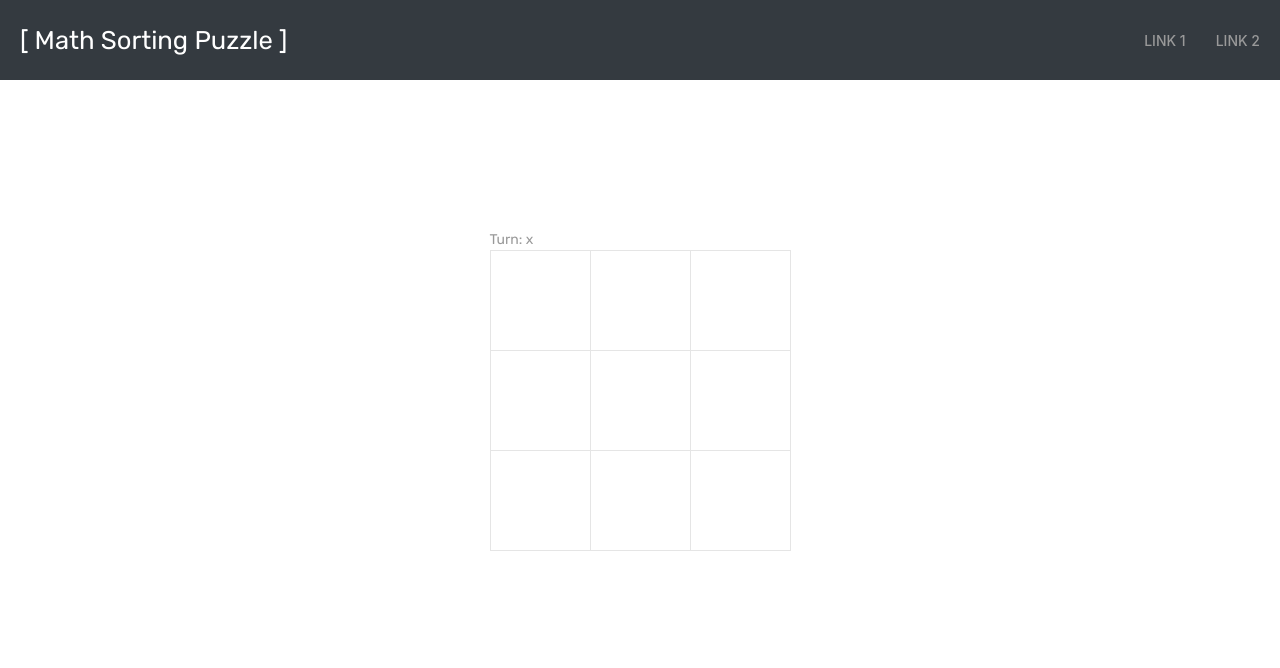
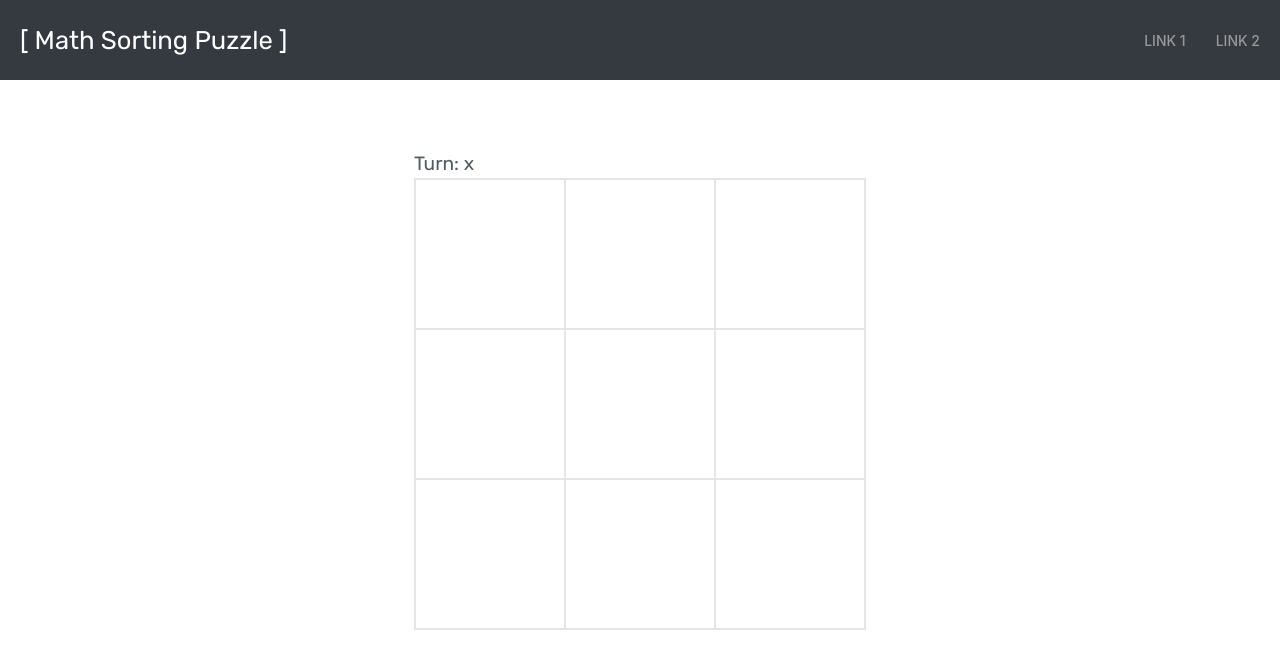
Before and after one commit to Brlaney/next-math-puzzle, a Next.js app: page /tic-tac-toe in a window 1280 px wide. Shown: the top 668 px of the page. Built offline with nearby package versions, Linux system fonts and the light colour scheme.

Commit message:
Pushing changes

```diff
--- a/src/pages/tic-tac-toe/index.tsx
+++ b/src/pages/tic-tac-toe/index.tsx
@@ -16,9 +16,9 @@ const TicTacToe = () => {
   const checkForWinner = (squares) => {
     // Define every possible condition that wins tic-tac-toe
     let combos = {
-      across: [ [0, 1, 2], [3, 4, 5], [6, 7, 8] ],
-      down: [ [0, 3, 6], [1, 4, 7], [2, 5, 8] ],
-      diagonal: [ [0, 4, 8], [2, 4, 6] ]
+      across: [[0, 1, 2], [3, 4, 5], [6, 7, 8]],
+      down: [[0, 3, 6], [1, 4, 7], [2, 5, 8]],
+      diagonal: [[0, 4, 8], [2, 4, 6]]
     };
 
     for (let combo in combos) {
@@ -74,10 +74,11 @@ const TicTacToe = () => {
 
   return (
     <motion.div className={styles.container}>
-      <motion.div className={styles.grid}>
       {winner && (
         <>
-            <h2 className='uk-text-lead'>{winner} is the winner!</h2>
+          <h2 className='uk-text-lead'>
+            {winner} is the winner!
+          </h2>
           <button
             className='uk-button uk-button-primary'
             onClick={() => handleRestart()}
@@ -86,8 +87,11 @@ const TicTacToe = () => {
           </button>
         </>
       )}
+      <motion.div className={styles.grid}>
         <table className='uk-table'>
-          <caption>Turn: {turn}</caption>
+          <caption id={styles.turn}>
+            Turn: {turn}
+          </caption>
           <tbody>
             <tr>
               <Cell num={0} />
--- a/src/scss/pages/TicTacToe.module.scss
+++ b/src/scss/pages/TicTacToe.module.scss
@@ -14,9 +14,13 @@
     align-items: center;
     justify-content: center;
     table td {
-      border: 1px solid $border-color;
-      width: 100px;
-      height: 100px;
+      border: 2px solid $border-color;
+      width: 150px;
+      height: 150px;
+    }
+    table #turn {
+      color: $bg-m;
+      font-size: 1.2rem;
     }
   }
 }
```
Lines whose indentation alone changed are shown as unchanged.
